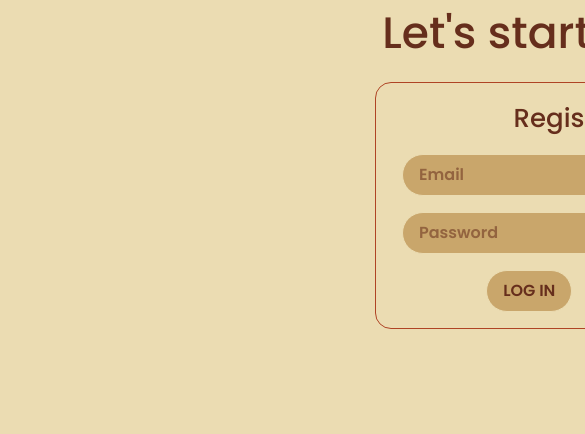
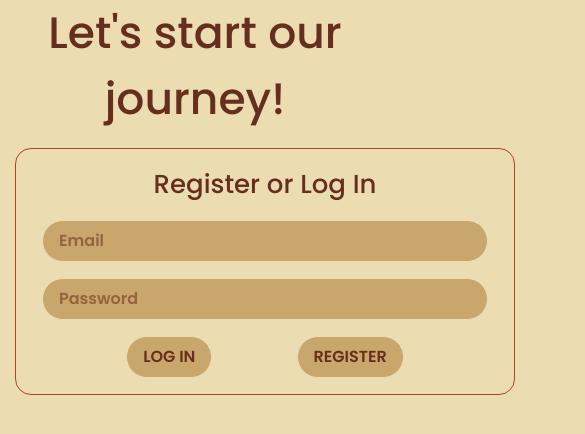
Before and after one commit to vlad99902/debt-accounting, a React (Create React App) app: page / in a window 390 px wide. Shown: the top 434 px of the page, 585 px wide, since content can reach past the window. Built offline with nearby package versions, Linux system fonts and the light colour scheme.

Commit message:
adaptive

```diff
--- a/package.json
+++ b/package.json
@@ -37,7 +37,6 @@
       "react-app/jest"
     ]
   },
-
   "browserslist": {
     "production": [
       ">0.2%",
--- a/src/index.sass
+++ b/src/index.sass
@@ -22,7 +22,7 @@ a
   color: $korica
 
 .container
-  max-width: 1250px
+  max-width: 1200px
   padding: 0 15px
   margin: 0 auto
 
@@ -46,3 +46,17 @@ input::-webkit-inner-spin-button
 
 .Toastify__progress-bar
   background: $karamel
+
+@media ( max-width: 1200px)
+  .container
+    max-width: 970px
+  .lists
+    justify-content: center
+
+@media ( max-width: 992px)
+  .container
+    max-width: 750px
+
+@media ( max-width: 768px)
+  .container
+    max-width: none
--- a/src/styles/MainPage.sass
+++ b/src/styles/MainPage.sass
@@ -4,6 +4,7 @@
   display: flex
   align-items: flex-start
   justify-content: space-between
+  flex-wrap: wrap
 
   &__header
     display: flex
@@ -20,6 +21,10 @@
   &__input
     margin-right: 14px
 
+  &__left
+
+  &__right
+
 .add-card
   display: flex
   flex-direction: column
--- a/src/styles/PageHeader.sass
+++ b/src/styles/PageHeader.sass
@@ -1,9 +1,4 @@
 @import "../index.sass"
-
-.container
-  width: 1250px
-  padding: 0 15px
-  margin: 0 auto
 
 .wrapper
   width: 100%
```
